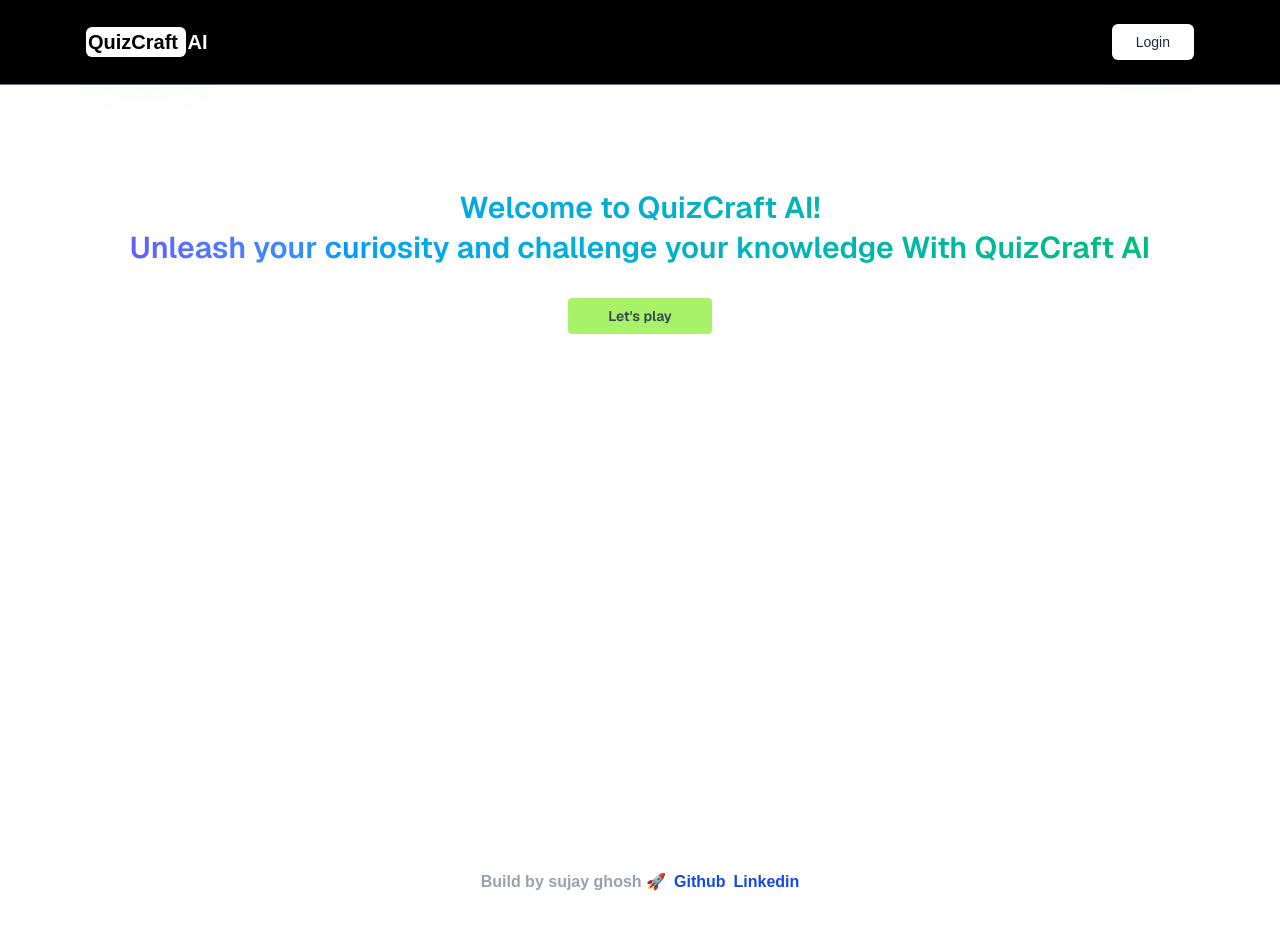
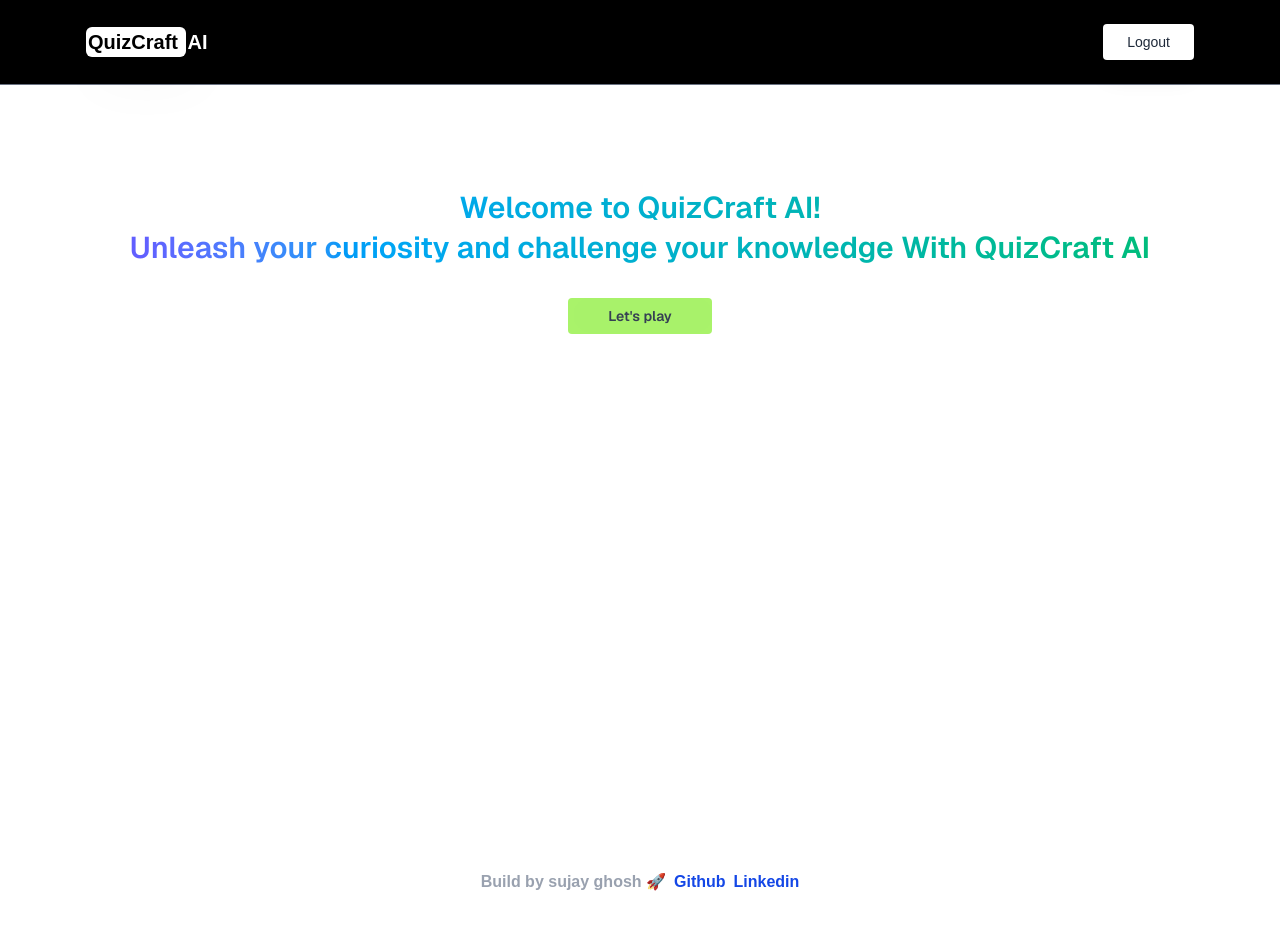
Before and after one commit to sujaycontributer/AI-Quiz-App, a Next.js app: page / in a window 1280 px wide. Shown: the top 930 px of the page. Built offline with nearby package versions, Linux system fonts and the light colour scheme; no server answers.

Commit message:
Small fixes

```diff
--- a/app/components/Navbar.tsx
+++ b/app/components/Navbar.tsx
@@ -2,7 +2,7 @@
 import Home from "../page";
 import Playground from "../playground/page";
 import Acheivements from "../acheivements/page";
-import {signIn, useSession} from "next-auth/react"
+import {signIn, signOut, useSession} from "next-auth/react"
 import Link from "next/link";
 import { redirect, usePathname } from "next/navigation";
 
@@ -37,11 +37,19 @@ export default function Navbar () {
         </div>
         </div>
 
-       { status!= "authenticated" &&  <div>
-            <button className="bg-white text-gray-800 px-6 py-1 shadow-xl md:py-2 rounded-md  cursor-pointer hover:bg-gray-300" onClick={() => signIn("google", {callbackUrl: "/"})}>Login</button>
+       { status === "authenticated" &&  <div>
+            <button className="bg-white text-gray-800 px-6 py-1 shadow-xl md:py-2 rounded-sm  cursor-pointer hover:bg-gray-300" onClick={() => signIn("google", {callbackUrl: "/"})}>Login</button>
+        </div>}
+
+        { status !="authenticated" &&  <div className="flex ">
+
+            <button className="bg-white text-gray-800 px-6 py-1 shadow-xl md:py-2 rounded-sm  cursor-pointer hover:bg-gray-300" onClick={() => signOut( {callbackUrl: "/"})}>Logout</button>
         </div>}
 
         </div>
 
+
+
+
     </div>
 }
```
